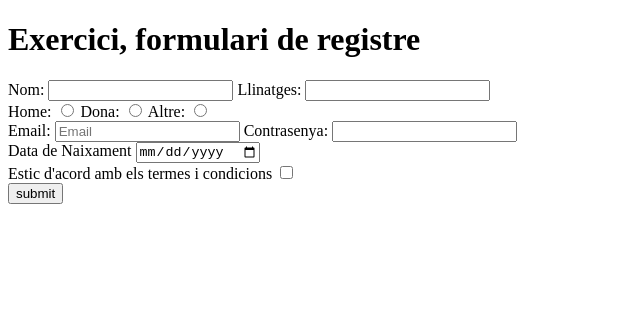
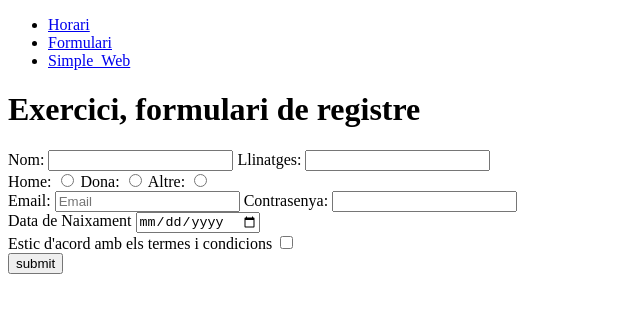
Before and after one commit to germangarau/ApliWeb, a plain HTML site: page formulari.html in a window 1280 px wide. Shown: the whole page, without its empty margins (0-640 px from the left). Drawn offline with Linux system fonts and the light colour scheme.

Commit message:
formulario

```diff
--- a/formulari.html
+++ b/formulari.html
@@ -6,6 +6,13 @@
     <title>Document</title>
 </head>
 <body>
+    <nav>
+        <ul>
+            <li><a href=horari.html>Horari</a></li>
+            <li><a href=formulari.html>Formulari</a></li>
+            <li><a href=simpleweb.html>Simple_Web</a></li>
+        </ul>
+    </nav>
     <h1>Exercici, formulari de registre</h1>
 
 <form>
```
